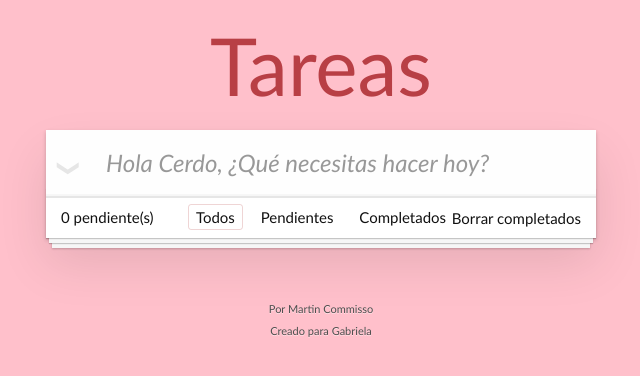
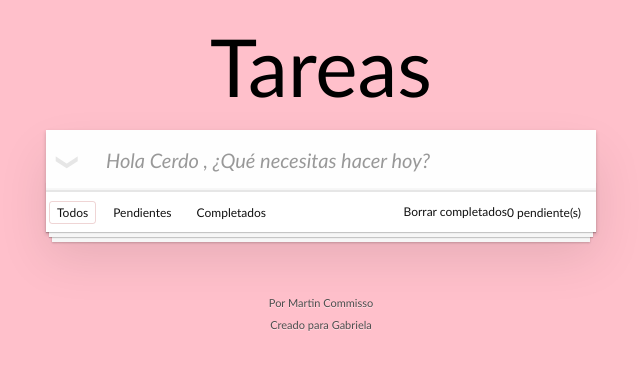
Before and after one commit to martin5169/todo-js, a website built with webpack: page src/index.html in a window 1280 px wide. Shown: the whole page, without its empty margins (319-959 px from the left). Built offline with nearby package versions, Linux system fonts and the light colour scheme.

Commit message:
Primer Commit

```diff
--- a/src/styles.css
+++ b/src/styles.css
@@ -21,7 +21,7 @@ button {
 }
 
 body {
-	font: 14px 'Calibri', 'Calibri', 'Calibri', 'Calibri';
+	font: 15px 'Calibri', 'Calibri', 'Calibri', 'Calibri';
 	line-height: 1.4em;
 	background: pink;
 	color: #111111;
@@ -51,19 +51,19 @@ body {
 
 .todoapp input::-webkit-input-placeholder {
 	font-style: italic;
-	font-weight: 300;
+	font-weight: 100;
 	color: rgba(0, 0, 0, 0.4);
 }
 
 .todoapp input::-moz-placeholder {
 	font-style: italic;
-	font-weight: 300;
+	font-weight: 500;
 	color: rgba(0, 0, 0, 0.4);
 }
 
 .todoapp input::input-placeholder {
 	font-style: italic;
-	font-weight: 300;
+	font-weight: 200;
 	color: rgba(0, 0, 0, 0.4);
 }
 
@@ -74,7 +74,7 @@ body {
 	font-size: 80px;
 	font-weight: 200;
 	text-align: center;
-	color: #b83f45;
+	color: black;
 	-webkit-text-rendering: optimizeLegibility;
 	-moz-text-rendering: optimizeLegibility;
 	text-rendering: optimizeLegibility;
@@ -85,12 +85,12 @@ body {
 	position: relative;
 	margin: 0;
 	width: 100%;
-	font-size: 24px;
+	font-size: 20px;
 	font-family: inherit;
-	font-weight: inherit;
+	font-weight: bold;
 	line-height: 1.4em;
 	color: inherit;
-	padding: 6px;
+	padding: 7px;
 	border: 1px solid #999;
 	box-shadow: inset 0 -1px 5px 0 rgba(0, 0, 0, 0.2);
 	box-sizing: border-box;
@@ -260,8 +260,8 @@ body {
 .footer {
 	padding: 10px 15px;
 	height: 20px;
-	text-align: center;
-	font-size: 15px;
+	text-align: justify;
+	font-size: 12px;
 	border-top: 1px solid #e6e6e6;
 }
 
@@ -281,7 +281,7 @@ body {
 }
 
 .todo-count {
-	float: left;
+	float: inline-end;
 	text-align: left;
 }
 
```
Also changed, not shown: src/index.html (+1 -1 lines).
